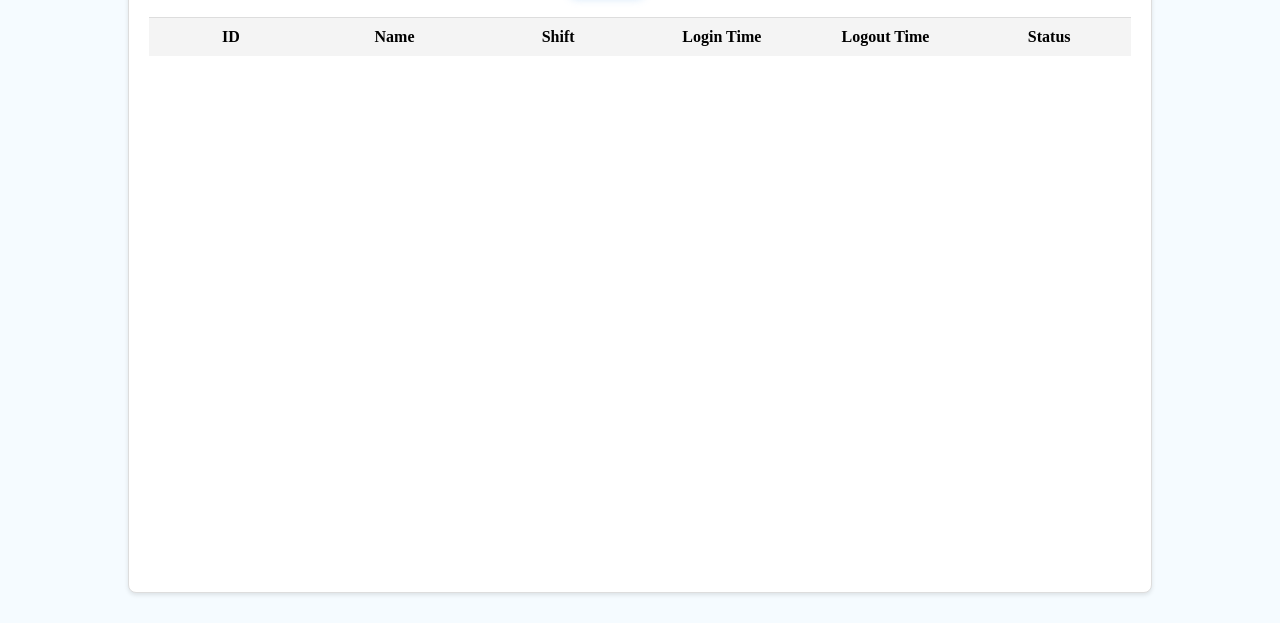
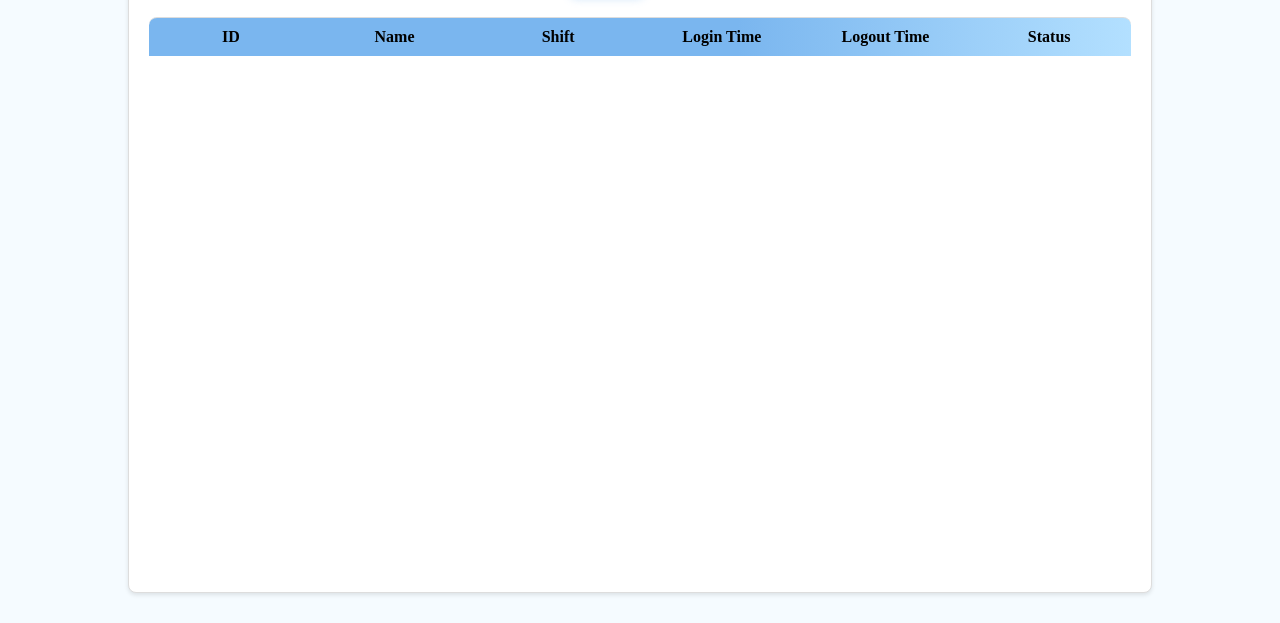
Before and after one commit to dior2702/PBL5, a website: page View/Dashboard.html in a window 1280 px wide. Shown: the part 177-800 px from the top of the page. Drawn offline with nearby package versions, Linux system fonts and the light colour scheme; no server answers.

Commit message:
update full 2

```diff
--- a/static/css/dashboard.css
+++ b/static/css/dashboard.css
@@ -97,8 +97,10 @@ body {
 }
 
 .info-row.header-row {
-  font-weight: bold;
-  background-color: #f4f4f4;
+  background: linear-gradient(90deg, #7ab6ef 60%, #b3e0ff 100%);
+  color: #000000;
+  font-weight: 700;
+  border-radius: 8px 8px 0 0;
 }
 
 .info-item {
--- a/static/css/department.css
+++ b/static/css/department.css
@@ -123,8 +123,10 @@ body {
 }
 
 .info-row.header-row {
-    font-weight: bold;
-    background-color: #f4f4f4;
+  background: linear-gradient(90deg, #7ab6ef 60%, #b3e0ff 100%);
+  color: #000000;
+  font-weight: 700;
+  border-radius: 8px 8px 0 0;
 }
 
 .info-item {
```
